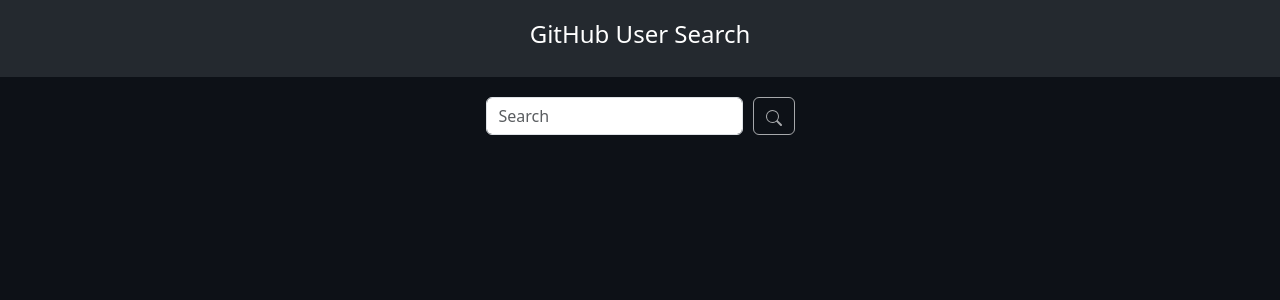
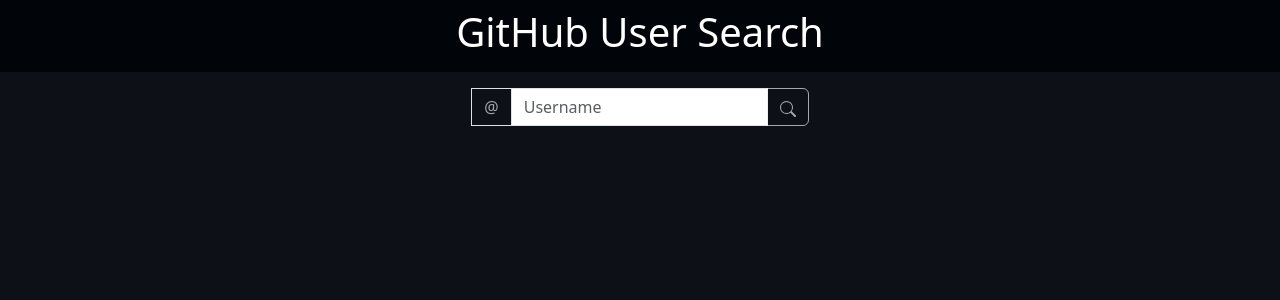
Before and after one commit to GustavoLuche/GitHubUserSearch-React, a React (Create React App) app in the folder github-user-search/: page / in a window 1280 px wide. Shown: the top 300 px of the page. Built offline with nearby package versions, Linux system fonts and the light colour scheme.

Commit message:
Styled: Header, Search, UserInfo, UserRepos.

```diff
--- a/github-user-search/src/App.css
+++ b/github-user-search/src/App.css
@@ -8,33 +8,13 @@
 
 /* Estilo para o cabeçalho */
 .App-header {
-  background-color: #24292F;
+  background-color: #010409;
   color: #fff;
-  padding: 20px 0;
-}
-
-.App-header h1 {
-  font-size: 24px;
-}
-
-/* Estilo para o contêiner principal */
-.App-container {
-  margin-top: 20px;
-  margin-bottom: 20px;
 }
 
 /* Estilo para o formulário de pesquisa */
-.App-search {
-  display: flex;
-  justify-content: center;
+.App-search span {
+  border-radius: 0;
+  background-color: #0D1117;
+  color: #A6A8AB;
 }
-
-.form-group {
-  display: flex;
-}
-
-/* Estilo para o button do formulário de pesquisa */
-.search-button {
-  height: auto;
-  margin-left: 10px;
-}
--- a/github-user-search/src/components/Header.js
+++ b/github-user-search/src/components/Header.js
@@ -2,7 +2,7 @@
 
 function Header({ title }) {
   return (
-    <header className="App-header">
+    <header className="App-header mb-3 py-2">
       <h1 className="text-center">{title}</h1>
     </header>
   );
--- a/github-user-search/src/components/Search.js
+++ b/github-user-search/src/components/Search.js
@@ -1,5 +1,6 @@
 import React, { useState } from "react";
 import Button from "react-bootstrap/Button";
+import InputGroup from "react-bootstrap/InputGroup";
 import Form from "react-bootstrap/Form";
 
 function Search({ onSearch }) {
@@ -22,12 +23,13 @@
   };
 
   return (
-    <div className="App-search">
+    <div className="App-search mb-4 d-flex justify-content-center">
       <Form onSubmit={handleSubmit}>
-        <Form.Group className="form-group">
+        <InputGroup>
+          <InputGroup.Text>@</InputGroup.Text>
           <Form.Control
             type="text"
-            placeholder="Search"
+            placeholder="Username"
             value={searchQuery}
             onChange={(e) => setSearchQuery(e.target.value)}
           />
@@ -48,7 +50,7 @@
               <path d="M11.742 10.344a6.5 6.5 0 1 0-1.397 1.398h-.001c.03.04.062.078.098.115l3.85 3.85a1 1 0 0 0 1.415-1.414l-3.85-3.85a1.007 1.007 0 0 0-.115-.1zM12 6.5a5.5 5.5 0 1 1-11 0 5.5 5.5 0 0 1 11 0z" />
             </svg>
           </Button>
-        </Form.Group>
+        </InputGroup>
       </Form>
     </div>
   );
--- a/github-user-search/src/components/UserInfo.js
+++ b/github-user-search/src/components/UserInfo.js
@@ -3,7 +3,15 @@
 
 const UserInfo = ({ userData }) => {
   return (
-    <Card className="App-user-info">
+    <div className="App-user-info mb-3">
+      <Card
+        text="white"
+        style={{
+          width: "256px",
+          backgroundColor: "rgba(0, 0, 0, 0)",
+          border: "none",
+        }}
+      >
         <Card.Img
           className="rounded-circle"
           variant="top"
@@ -24,29 +32,34 @@
               </a>
             </Card.Subtitle>
           )}
-        {userData.bio && <Card.Text>{userData.bio}</Card.Text>}
+          {userData.bio && <Card.Text className="mb-2">{userData.bio}</Card.Text>}
           {userData.location && (
-          <Card.Text>Location: {userData.location}</Card.Text>
+            <Card.Text className="mb-1">Location: {userData.location}</Card.Text>
           )}
           {userData.email && (
-          <Card.Text>
+            <Card.Text className="mb-1">
               <a href={`mailto:${userData.email}`}>{userData.email}</a>
             </Card.Text>
           )}
           {userData.blog && (
-          <Card.Text>
+            <Card.Text className="mb-1">
               Blog:{" "}
               <a href={userData.blog} target="_blank" rel="noopener noreferrer">
                 {userData.blog}
               </a>
             </Card.Text>
           )}
-        {userData.company && <Card.Text>Company: {userData.company}</Card.Text>}
-        <Card.Text>Public Repositories: {userData.public_repos}</Card.Text>
-        <Card.Text>Followers: {userData.followers}</Card.Text>
-        <Card.Text>Following: {userData.following}</Card.Text>
+          {userData.company && (
+            <Card.Text className="mb-1">Company: {userData.company}</Card.Text>
+          )}
+          <Card.Text className="mb-1">
+            Public Repositories: {userData.public_repos}
+          </Card.Text>
+          <Card.Text className="mb-1">Followers: {userData.followers}</Card.Text>
+          <Card.Text className="mb-1">Following: {userData.following}</Card.Text>
         </Card.Body>
       </Card>
+    </div>
   );
 };
 
--- a/github-user-search/src/components/UserRepos.js
+++ b/github-user-search/src/components/UserRepos.js
@@ -5,23 +5,23 @@
   userRepos.sort((a, b) => new Date(b.updated_at) - new Date(a.updated_at));
 
   return (
-    <div>
+    <div className="App-user-repos mb-3">
       <h2 className="text-uppercase text-center" style={{ color: '#fff' }}>Repositories</h2>
       {userRepos.map((repo) => (
-        <Card key={repo.id} className="mb-3">
+        <Card key={repo.id} text="white" className="mb-2"  style={{ backgroundColor: "rgba(0, 0, 0, 0)"}}>
           <Card.Body>
             <Card.Title>
               <a href={repo.html_url} target="_blank" rel="noopener noreferrer">
                 {repo.name}
               </a>
             </Card.Title>
-            {repo.description && <Card.Text>{repo.description}</Card.Text>}
+            {repo.description && <Card.Text className="mb-2">{repo.description}</Card.Text>}
             {repo.language && (
-              <Card.Text>
+              <Card.Text className="mb-1">
                 <strong>Language:</strong> {repo.language}
               </Card.Text>
             )}
-            <Card.Text>
+            <Card.Text className="mb-1">
               <strong>Last Updated:</strong>{" "}
               {new Date(repo.updated_at).toLocaleDateString()}
             </Card.Text>
```
Lines whose indentation alone changed are shown as unchanged.
